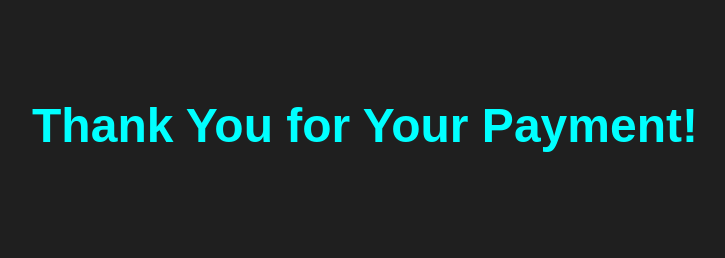
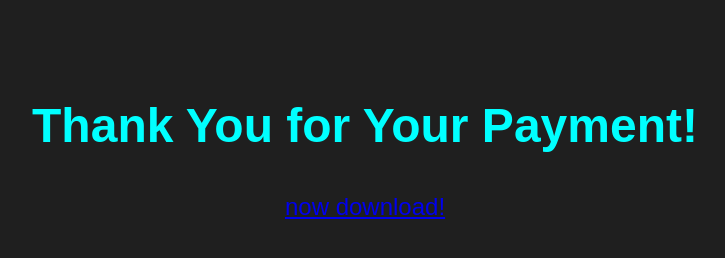
Before and after one commit to vinothvbt/printed-copy, a plain HTML site: page download.html in a window 1280 px wide. Shown: the whole page, without its empty margins (275-1000 px from the left). Drawn offline with Linux system fonts and the light colour scheme.

Commit message:
Add files via upload

```diff
--- a/download.html
+++ b/download.html
@@ -26,7 +26,7 @@
 </head>
 <body>
     <h2>Thank You for Your Payment!</h2>
-<a href="printedcopy.zip" download></a>
+<a href="printedcopy.zip" download> now download!</a>
     <!-- <h3 id="licenseKey">Generating...</h3> -->
 
     <!-- <script>
```
